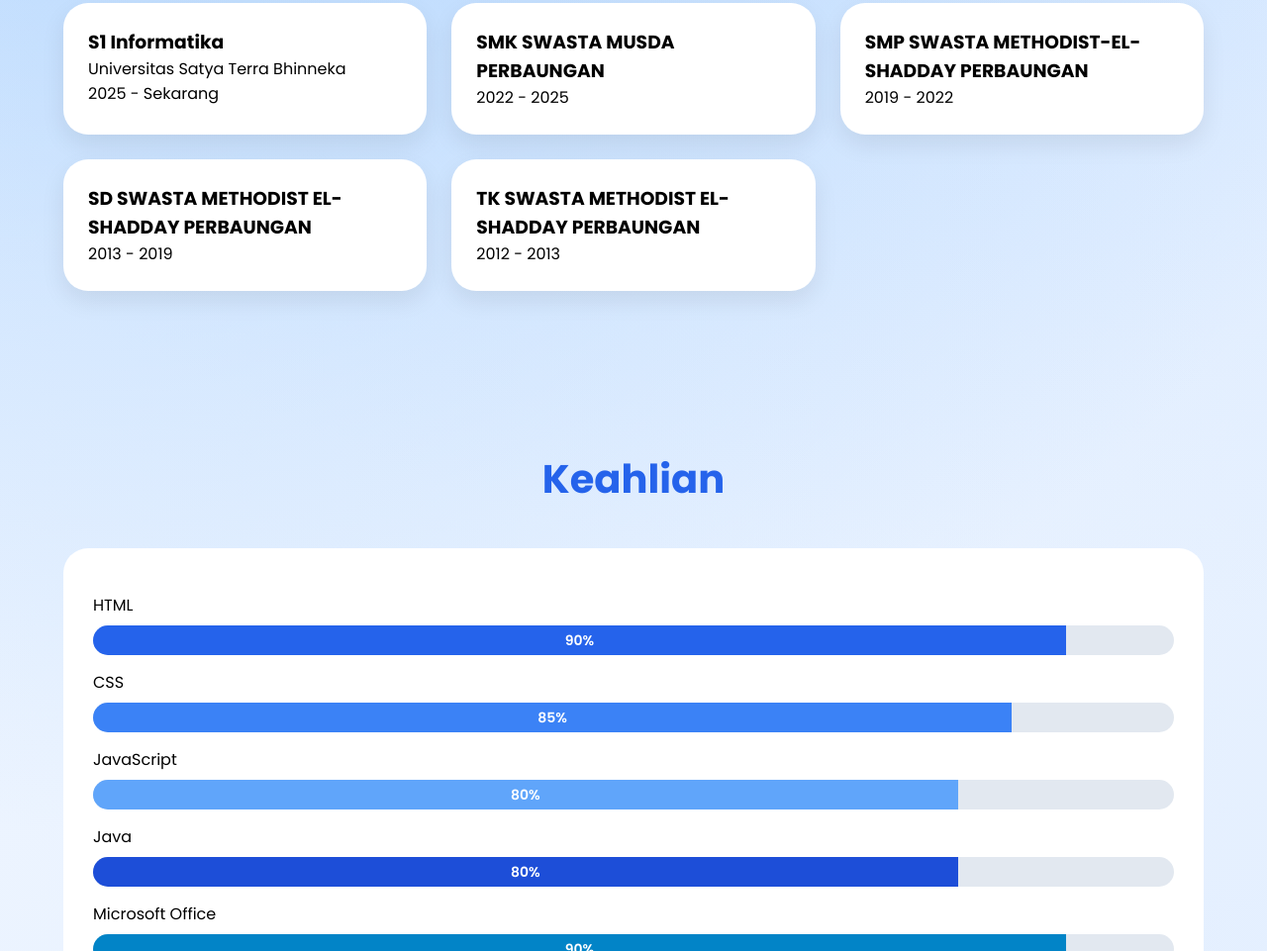
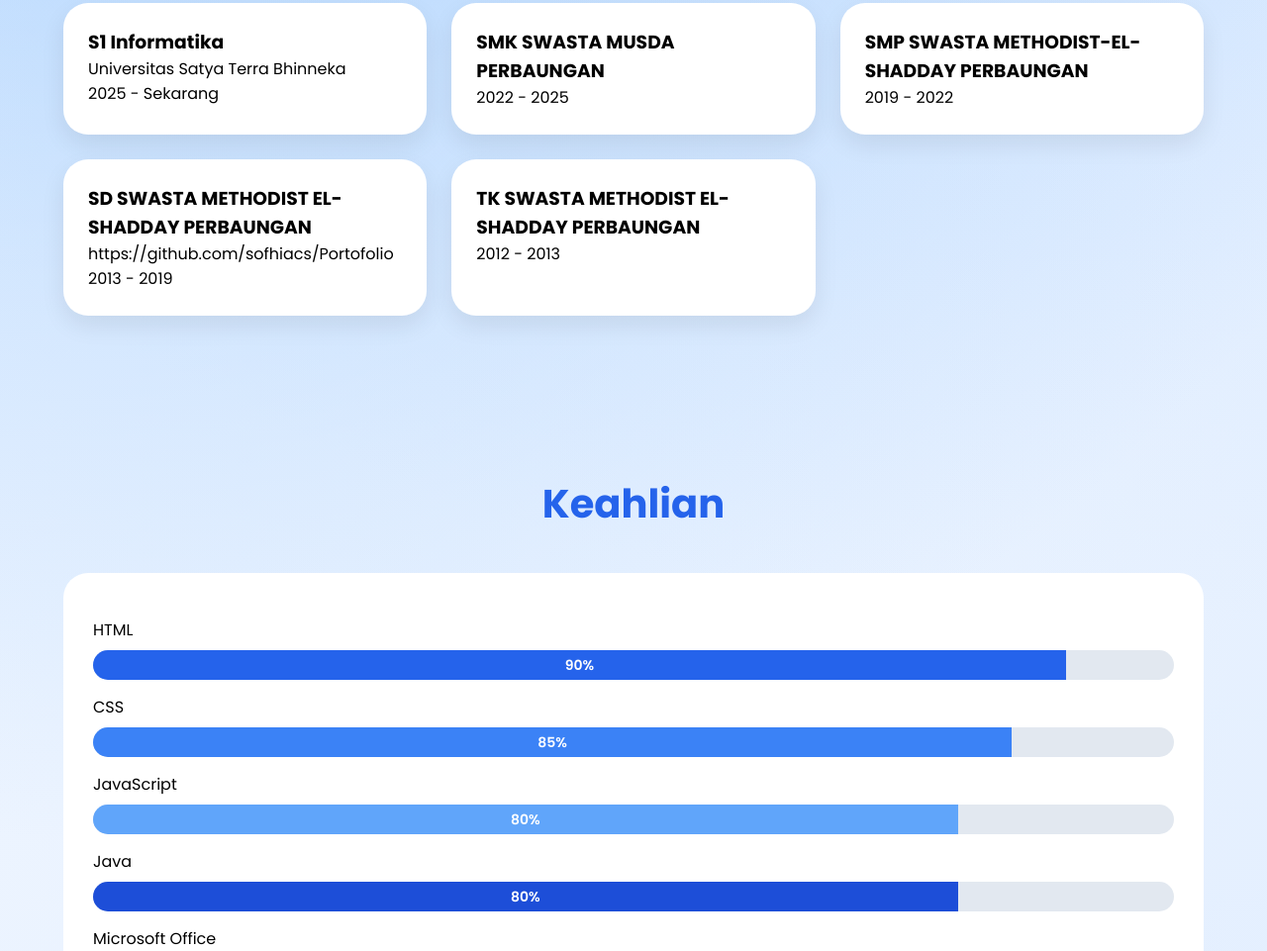
Before and after one commit to sofhiacs/Portofolio, a plain HTML site: page index.html in a window 1280 px wide. Shown: the part 2166-3127 px from the top of the page at 99% size. Drawn offline with Linux system fonts and the light colour scheme.

Commit message:
first commit2

```diff
--- a/index.html
+++ b/index.html
@@ -237,7 +237,7 @@ Saya adalah mahasiswa Informatika Semester 2 yang memiliki ketertarikan besar pa
 <div class="card">
 
 <h3>SD SWASTA METHODIST EL-SHADDAY PERBAUNGAN</h3>
-
+https://github.com/sofhiacs/Portofolio
 <p>2013 - 2019</p>
 
 </div>
```
